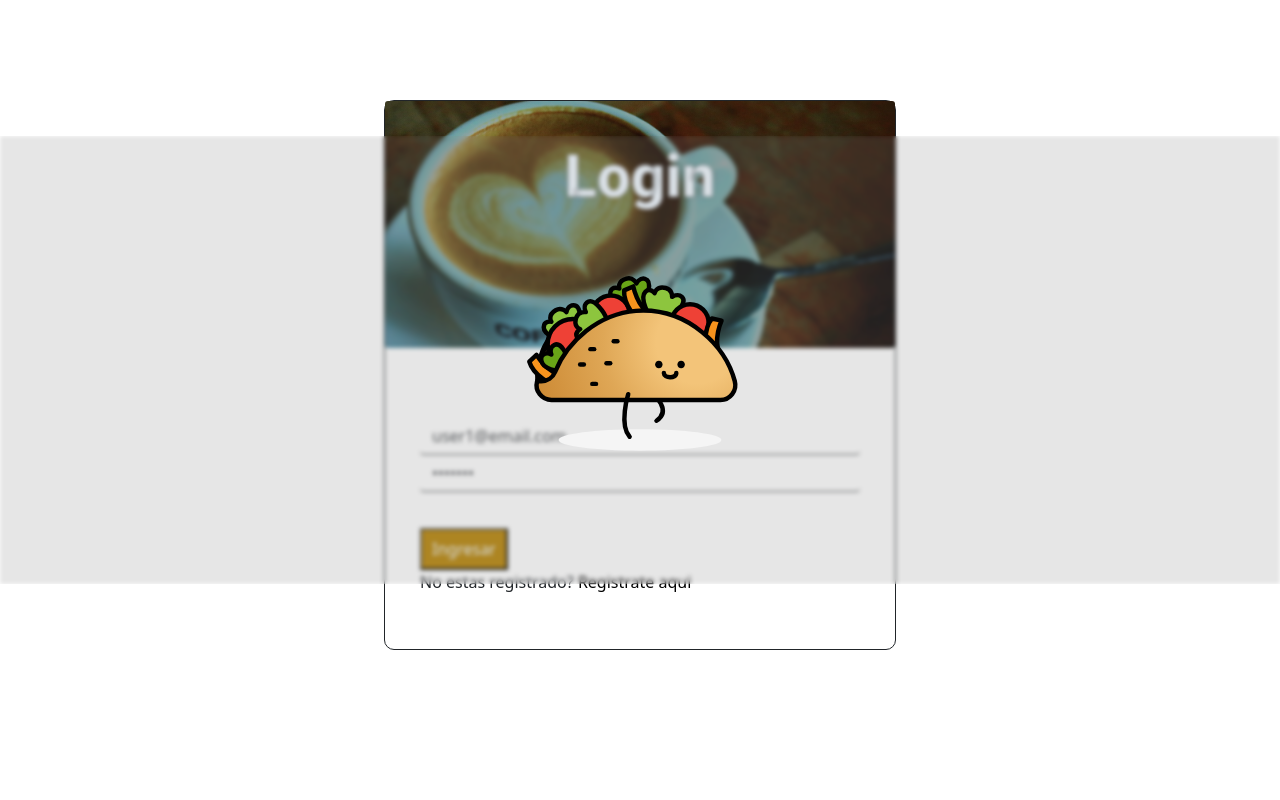
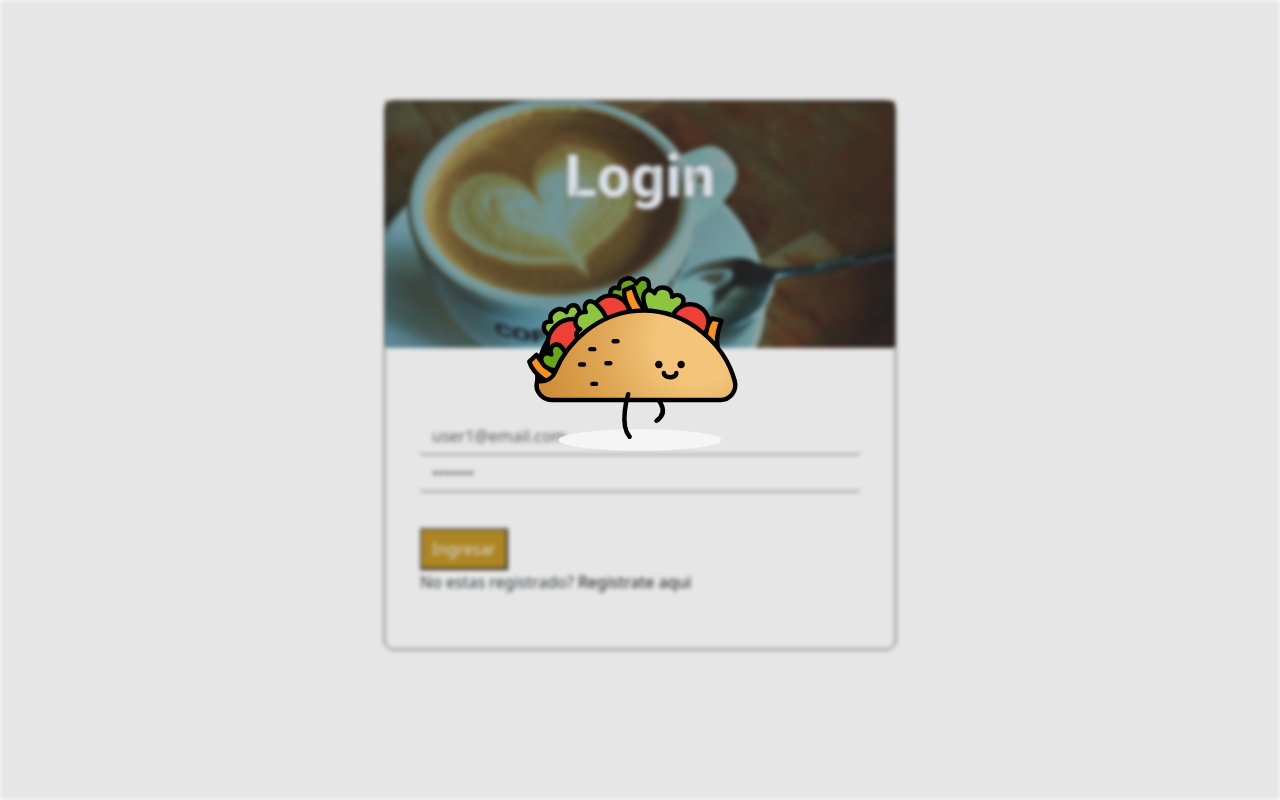
Before and after one commit to CamiloFuentesR/cafe-frontend, a React (Create React App) app: page /auth/login in a window 1280 px wide. Both pictures are taken after a click on the button "Ingresar". Built offline with nearby package versions, Linux system fonts and the light colour scheme; no server answers.

Commit message:
register card dimensiones

```diff
--- a/src/styles/components/_ui.scss
+++ b/src/styles/components/_ui.scss
@@ -1,7 +1,7 @@
 .cargando{
     display: flex;
     justify-content: center;
-    height: 110 vh;
+    height: 110vh;
     width: 100%;
     z-index: 999 !important;
     // background-color: rgba(0, 0, 0, 0.158)  !important;
```
